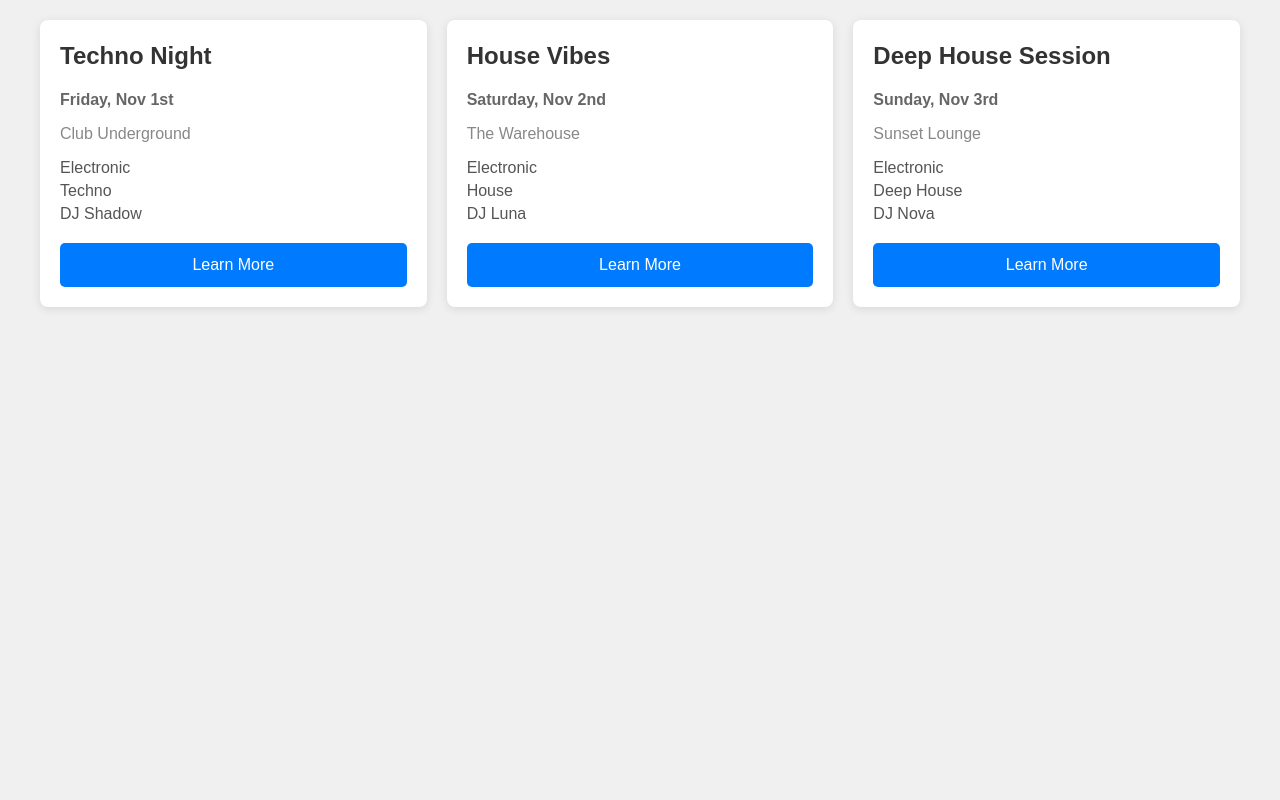
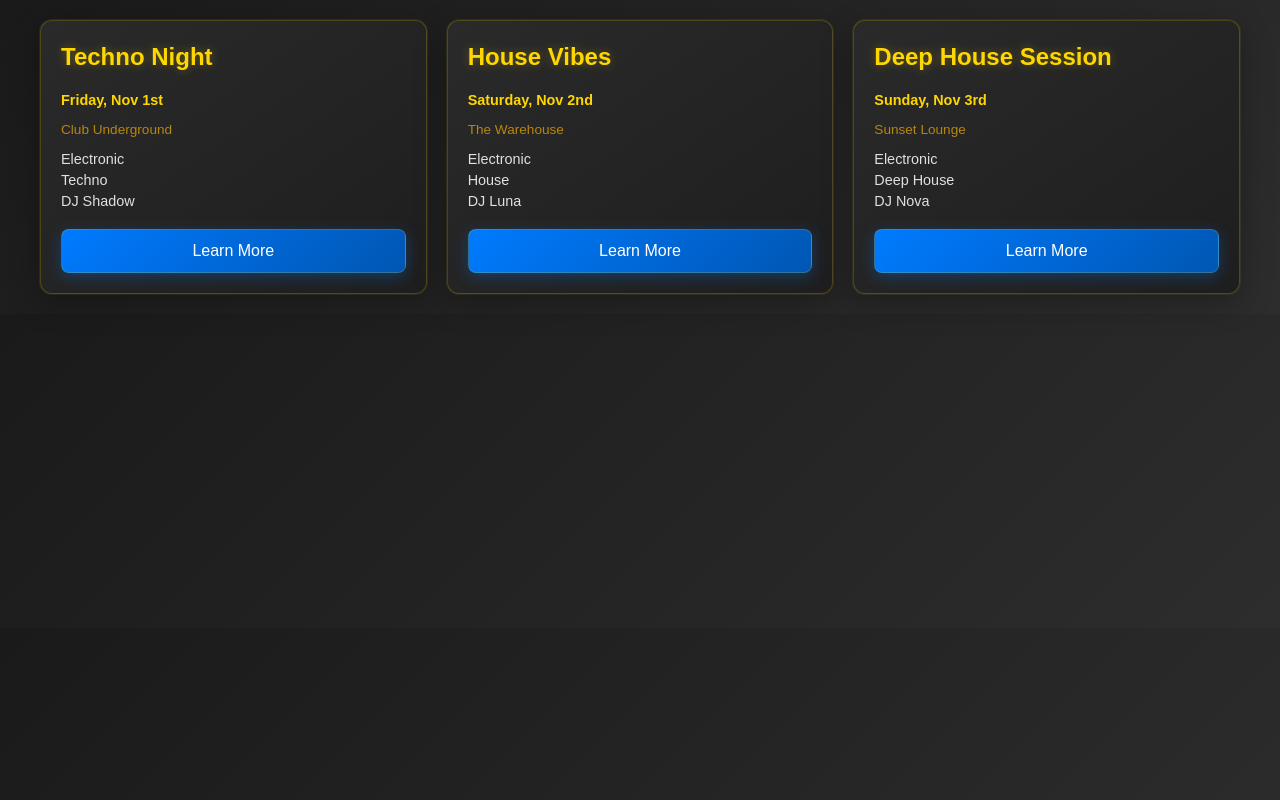
Before and after one commit to xxsocialxx/yDance, a plain HTML site: page mobile-test.html in a window 1280 px wide. Drawn offline with Linux system fonts and the light colour scheme.

Commit message:
Transform to gold/black color scheme with blue accents - premium electronic music aesthetic

```diff
--- a/style.css
+++ b/style.css
@@ -1,9 +1,10 @@
 body {
     font-family: Arial, sans-serif;
-    background-color: #f0f0f0;
+    background: linear-gradient(135deg, #1a1a1a 0%, #2d2d2d 100%);
     margin: 0;
     padding: 10px;
     font-size: 16px; /* Prevent zoom on iOS */
+    color: #f5f5f5;
 }
 
 /* Mobile-first responsive design */
@@ -30,11 +31,12 @@ body {
 }
 
 .event-card {
-    background: white;
-    border-radius: 8px;
+    background: linear-gradient(145deg, #2a2a2a 0%, #1e1e1e 100%);
+    border-radius: 12px;
     padding: 15px; /* Smaller padding on mobile */
-    box-shadow: 0 2px 10px rgba(0,0,0,0.1);
-    transition: transform 0.2s ease;
+    box-shadow: 0 8px 32px rgba(0,0,0,0.3), 0 0 0 1px rgba(255, 215, 0, 0.1);
+    transition: all 0.3s ease;
+    border: 1px solid rgba(255, 215, 0, 0.2);
 }
 
 /* Larger padding on desktop */
@@ -45,14 +47,17 @@ body {
 }
 
 .event-card:hover {
-    transform: translateY(-2px);
+    transform: translateY(-4px);
+    box-shadow: 0 12px 40px rgba(0,0,0,0.4), 0 0 0 1px rgba(255, 215, 0, 0.3);
+    border-color: rgba(255, 215, 0, 0.4);
 }
 
 h2 {
-    color: #333;
+    color: #ffd700; /* Gold color for headings */
     margin-top: 0;
     font-size: 1.25rem; /* Responsive font size */
     line-height: 1.3;
+    text-shadow: 0 0 10px rgba(255, 215, 0, 0.3);
 }
 
 /* Larger heading on desktop */
@@ -63,40 +68,49 @@ h2 {
 }
 
 .date {
-    color: #666;
+    color: #ffd700; /* Gold for dates */
     font-weight: bold;
+    font-size: 0.9rem;
 }
 
 .location {
-    color: #888;
+    color: #b8860b; /* Darker gold for location */
+    font-size: 0.85rem;
 }
 
 .type, .music, .dj {
-    color: #555;
+    color: #e0e0e0; /* Light gray for details */
     margin: 5px 0;
+    font-size: 0.9rem;
 }
 
 .learn-more {
-    background-color: #007bff;
+    background: linear-gradient(135deg, #007bff 0%, #0056b3 100%);
     color: white;
     border: none;
     padding: 12px 20px; /* Increased padding for better touch target */
-    border-radius: 5px;
+    border-radius: 8px;
     cursor: pointer;
     margin-top: 15px;
     width: 100%;
     min-height: 44px; /* Minimum touch target size */
     font-size: 16px; /* Prevent zoom on iOS */
     font-weight: 500;
-    transition: background-color 0.2s ease;
+    transition: all 0.3s ease;
+    box-shadow: 0 4px 15px rgba(0, 123, 255, 0.3);
+    border: 1px solid rgba(255, 215, 0, 0.2);
 }
 
 .learn-more:hover {
-    background-color: #0056b3;
+    background: linear-gradient(135deg, #0056b3 0%, #004085 100%);
+    transform: translateY(-2px);
+    box-shadow: 0 6px 20px rgba(0, 123, 255, 0.4);
+    border-color: rgba(255, 215, 0, 0.3);
 }
 
 /* Active state for mobile */
 .learn-more:active {
-    background-color: #004085;
+    background: linear-gradient(135deg, #004085 0%, #003366 100%);
     transform: scale(0.98);
+    box-shadow: 0 2px 10px rgba(0, 123, 255, 0.5);
 }
```
Also changed, not shown: index.html (+1 -1 lines), manifest.json.
